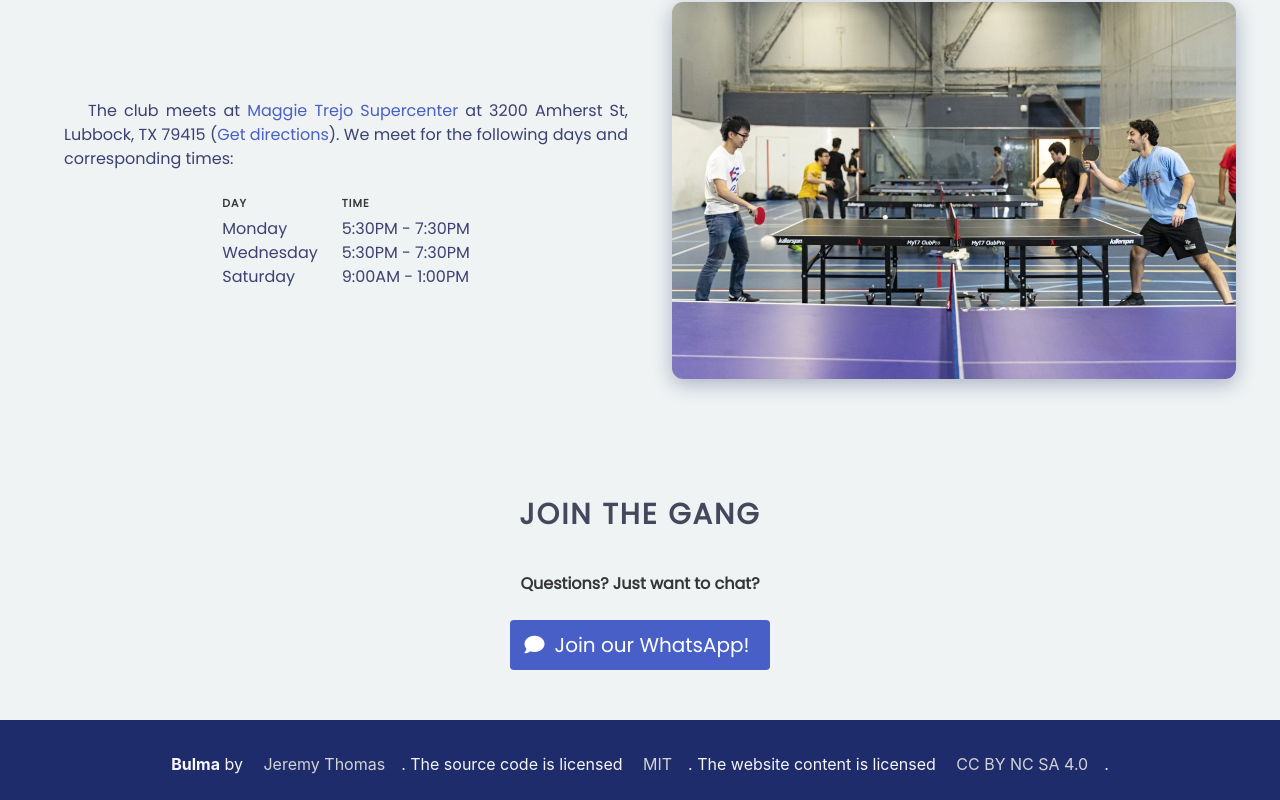
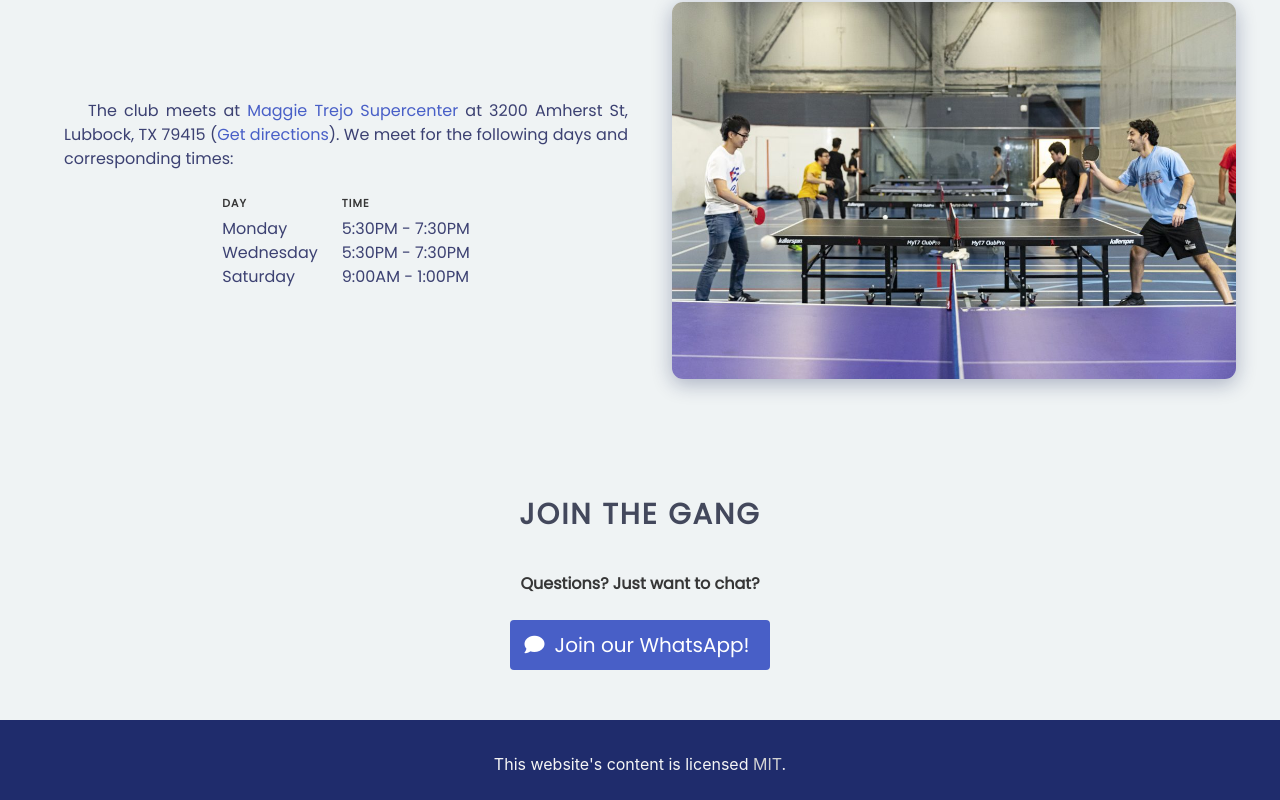
Before and after one commit to gzquse/table-tennis, an Angular app: page / in a window 1280 px wide. Shown: the part 964-1764 px from the top of the page. Built offline with nearby package versions, Linux system fonts and the light colour scheme.

Commit message:
Cleaned up footer

```diff
--- a/src/app/app.component.html
+++ b/src/app/app.component.html
@@ -304,10 +304,10 @@
 <!-- Begin Footer -->
 <div class="footer">
   <p>
-    <strong class="white">Bulma</strong> by <a href="http://jgthms.com">Jeremy Thomas</a>.
-    The source code is licensed
-    <a href="http://opensource.org/licenses/mit-license.php">MIT</a>. The website content is licensed
-    <a href="http://creativecommons.org/licenses/by-nc-sa/4.0/">CC BY NC SA 4.0</a>.
+    <!--
+      <strong class="white">Lubbock Table Tennis</strong>
+    -->
+    This website's content is licensed <a href="http://opensource.org/licenses/mit-license.php">MIT</a>.
   </p>
 </div>
 <!-- End Footer -->
--- a/src/styles.css
+++ b/src/styles.css
@@ -266,7 +266,6 @@ html {
 }
 
 .footer a {
-  padding: 0rem 1rem 1rem 1rem;
   color: lightgrey;
 }
 
```
Also changed, not shown: 6 other files (tests, documents, lock files or other folders).
